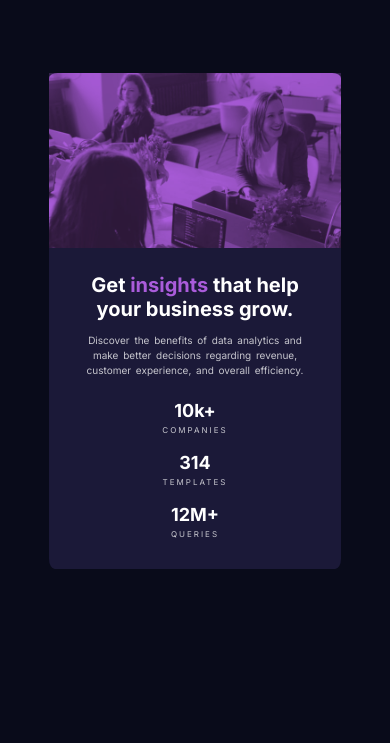
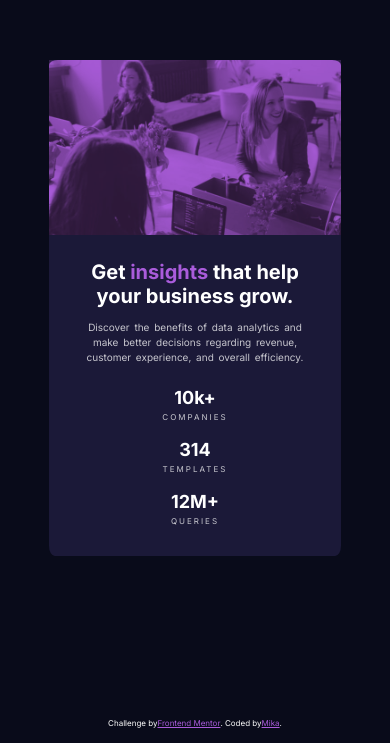
Before and after one commit to mika-marcondes/stats-preview, a plain HTML site: page index.html in a window 390 px wide. Shown: the part 101-844 px from the top of the page. Drawn offline with Linux system fonts and the light colour scheme.

Commit message:
added attribution

```diff
--- a/index.html
+++ b/index.html
@@ -47,10 +47,11 @@
 
 </div>
 
-<!--  <div class="attribution">-->
-<!--    Challenge by <a href="https://www.frontendmentor.io?ref=challenge" target="_blank">Frontend Mentor</a>. -->
-<!--    Coded by <a href="#">Your Name Here</a>.-->
-<!--  </div>-->
+  <footer class="attribution">
+    Challenge by <a href="https://www.frontendmentor.io?ref=challenge" target="_blank">Frontend Mentor</a>.
+    Coded by <a href="https://github.com/mika-marcondes">Mika</a>.
+  </footer>
+
 </body>
 
 </html>
--- a/style.css
+++ b/style.css
@@ -11,7 +11,7 @@ body {
 
 .container {
     display: flex;
-    height: 100vh;
+    height: 97vh;
     justify-content: center;
     align-items: center;
 }
@@ -93,6 +93,17 @@ body {
         font-size: 10px;
     }
 
+    .attribution {
+        display: flex;
+        justify-content: center;
+        font-size: 8px;
+        color: white;
+    }
+
+    .attribution a {
+        color: #aa5cdb;
+    }
+
 }
 
 /* Tablet settings */
```
